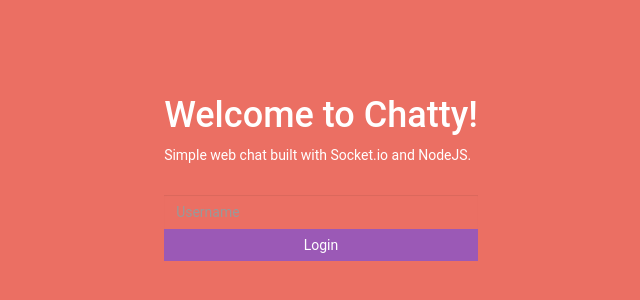
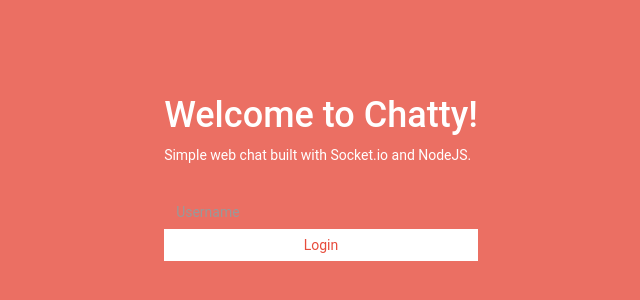
Before and after one commit to florinpop17/Chatty2, a website: page static/index.html in a window 1280 px wide. Shown: the part 224-524 px from the top of the page, without its empty margins (319-959 px from the left). Drawn offline with nearby package versions, Linux system fonts and the light colour scheme; no server answers.

Commit message:
basic style

```diff
--- a/static/index.html
+++ b/static/index.html
@@ -48,11 +48,13 @@
                 background-color: transparent;
                 border: 0;
                 border-radius: 0;
+                box-shadow: none;
                 color: white;
             }
 
             #userFormArea .btn-submit {
-                background-color: rgb(155, 89, 182);
+                background-color: white;
+                color: rgb(231, 76, 60);
             }
         </style>
 	</head>
```
